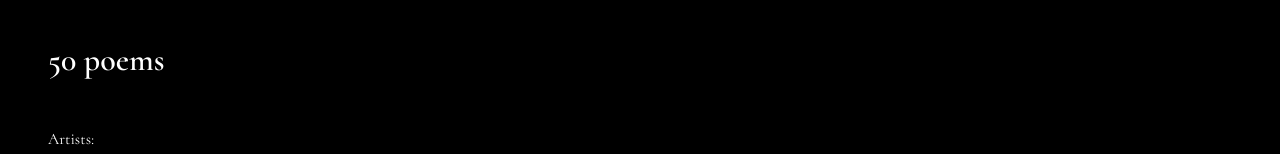
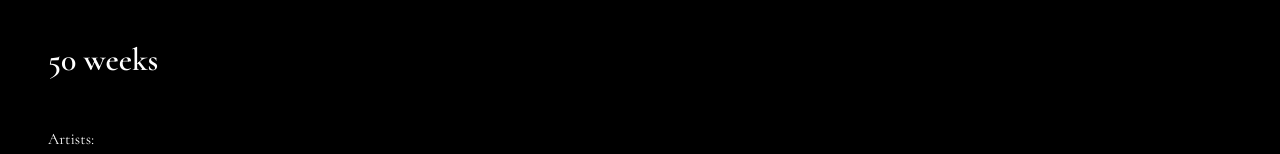
Before and after one commit to Musuauer/random_poems, a React (Create React App) app: page / in a window 1280 px wide. Both pictures are taken after a click on the element "info". Shown: the top 154 px of the page. Built offline with nearby package versions, Linux system fonts and the light colour scheme.

Commit message:
change title

```diff
--- a/public/index.html
+++ b/public/index.html
@@ -7,7 +7,7 @@
 
     <link rel="manifest" href="%PUBLIC_URL%/manifest.json">
 
-    <title>50 poems</title>
+    <title>50 weeks</title>
   </head>
   <body>
     <noscript>
--- a/src/InfoWindow.js
+++ b/src/InfoWindow.js
@@ -4,7 +4,7 @@
   return (
     <div className='modal'>
       <div className='modal-content'>
-        <h1 className='App-title'>50 poems</h1>
+        <h1 className='App-title'>50 weeks</h1>
         <p className='App-intro'>
         Artists:
           <br />
```
Also changed, not shown: public/manifest.json.
